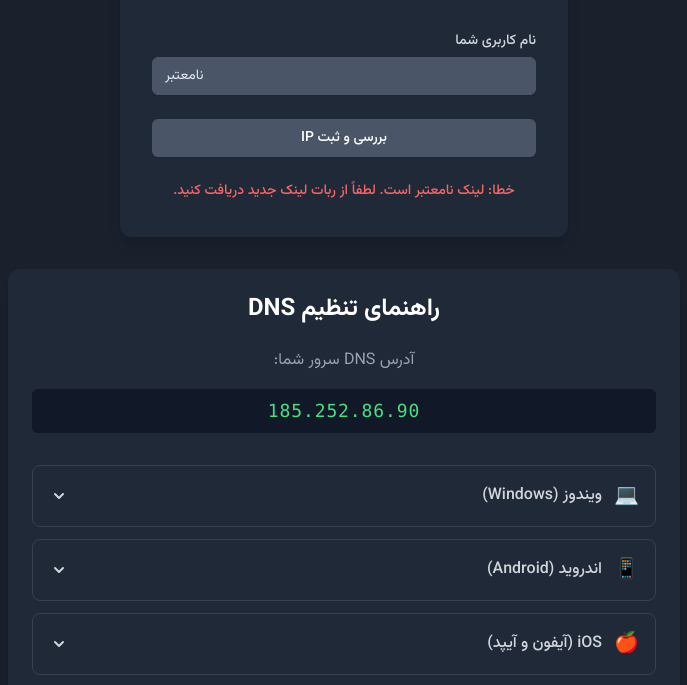
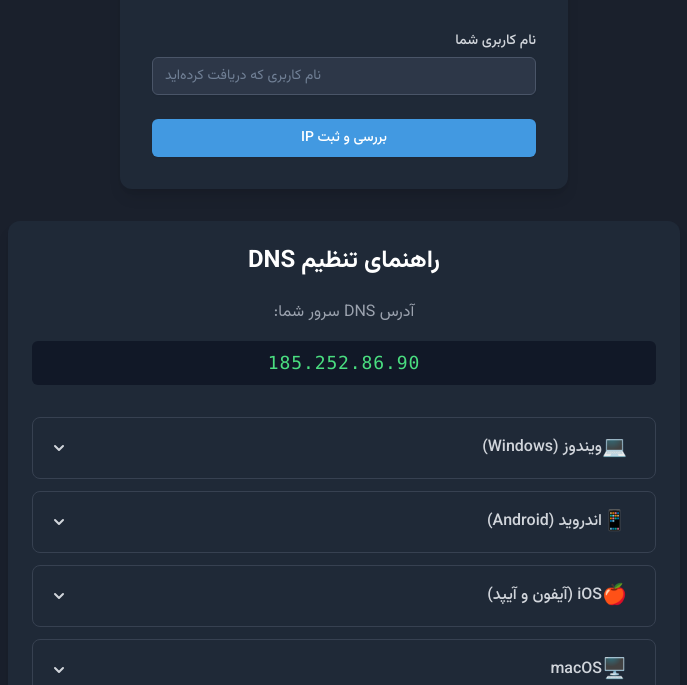
Before and after one commit to Amirrezahoseinabadi/adguard-ip, a plain HTML site: page index.html in a window 1280 px wide. Shown: the part 115-800 px from the top of the page, without its empty margins (296-983 px from the left). Drawn offline with nearby package versions, Linux system fonts and the light colour scheme.

Commit message:
Add files via upload

```diff
--- a/index.html
+++ b/index.html
@@ -24,9 +24,6 @@
         .form-input::placeholder {
             color: #718096; /* text-gray-400 */
         }
-         .form-input:read-only {
-            background-color: #4a5568; /* bg-gray-600 */
-        }
         .btn-primary {
             background-color: #4299e1; /* bg-blue-500 */
             transition: background-color 0.3s;
@@ -38,9 +35,14 @@
             background-color: #4a5568; /* bg-gray-600 */
             cursor: not-allowed;
         }
-        .status-message {
-            min-height: 24px;
-            transition: color 0.3s;
+        .toast {
+            visibility: hidden;
+            opacity: 0;
+            transition: opacity 0.5s, visibility 0.5s;
+        }
+        .toast.show {
+            visibility: visible;
+            opacity: 1;
         }
         /* Accordion styles */
         .accordion-content {
@@ -70,22 +72,21 @@
         <div class="space-y-6">
             <div>
                 <label for="username" class="text-sm font-medium text-gray-300">نام کاربری شما</label>
-                <input id="username" name="username" type="text" readonly
+                <input id="username" name="username" type="text" required
                        class="form-input block w-full px-3 py-2 mt-1 border rounded-md shadow-sm focus:outline-none focus:ring-blue-500 focus:border-blue-500 sm:text-sm"
-                       placeholder="در حال بارگذاری...">
+                       placeholder="نام کاربری که دریافت کرده‌اید">
             </div>
 
             <div>
-                <button id="submitBtn"
+                <button id="submitBtn" onclick="updateClientIp()"
                         class="btn-primary w-full flex justify-center py-2 px-4 border border-transparent rounded-md shadow-sm text-sm font-medium text-white focus:outline-none focus:ring-2 focus:ring-offset-2 focus:ring-blue-500">
                     <span id="btnText">بررسی و ثبت IP</span>
-                    <svg id="spinner" class="animate-spin ml-3 -mr-1 h-5 w-5 text-white hidden" xmlns="http://www.w.org/2000/svg" fill="none" viewBox="0 0 24 24">
+                    <svg id="spinner" class="animate-spin -ml-1 mr-3 h-5 w-5 text-white hidden" xmlns="http://www.w3.org/2000/svg" fill="none" viewBox="0 0 24 24">
                         <circle class="opacity-25" cx="12" cy="12" r="10" stroke="currentColor" stroke-width="4"></circle>
                         <path class="opacity-75" fill="currentColor" d="M4 12a8 8 0 018-8V0C5.373 0 0 5.373 0 12h4zm2 5.291A7.962 7.962 0 014 12H0c0 3.042 1.135 5.824 3 7.938l3-2.647z"></path>
                     </svg>
                 </button>
             </div>
-            <p id="statusMessage" class="status-message text-center text-sm font-medium"></p>
         </div>
     </div>
 
@@ -94,12 +95,19 @@
         <h3 class="text-2xl font-bold text-center text-white mb-6">راهنمای تنظیم DNS</h3>
         <p class="text-center text-gray-400 mb-4">آدرس DNS سرور شما:</p>
         <div class="text-center bg-gray-900 text-green-400 font-mono py-2 px-4 rounded-md text-lg tracking-wider mb-8" id="dns-ip-display">
-            185.252.86.90
+            <!-- DNS IP will be inserted here by script -->
         </div>
 
         <div class="space-y-3" id="accordion-container">
             <!-- Accordion items will be generated by script -->
         </div>
+    </div>
+
+
+    <!-- Toast Notification -->
+    <div id="toast" class="toast fixed bottom-5 right-5 flex items-center w-full max-w-xs p-4 space-x-4 text-gray-500 bg-white divide-x divide-gray-200 rounded-lg shadow dark:text-gray-400 dark:divide-gray-700 space-x-reverse dark:bg-gray-800" role="alert">
+        <div id="toast-icon" class="text-2xl"></div>
+        <div id="toast-message" class="pr-4 text-sm font-normal"></div>
     </div>
 
 <script>
@@ -108,81 +116,191 @@
     // -------------------------------------------------------------------
 
     // 1. آدرس کامل ورکر کلودفلر خود را که ساخته‌اید، در خط زیر جایگزین کنید.
-    // مطمئن شوید که در انتهای آدرس، مسیر API یعنی /api/update وجود داشته باشد.
-    const WORKER_API_URL = "https://adguard-api-proxy.amiruserbot7.workers.dev/api/update";
+    const WORKER_URL = "https://adguard-api-proxy.amiruserbot7.workers.dev/";
 
     // 2. آدرس IP سرور DNS خود را اینجا وارد کنید تا در راهنما نمایش داده شود.
     const DNS_SERVER_IP = "185.252.86.90";
 
     // -------------------------------------------------------------------
 
-    // Elements
-    const usernameInput = document.getElementById('username');
+    document.getElementById('dns-ip-display').textContent = DNS_SERVER_IP;
+
+    const instructions = [
+        {
+            title: 'ویندوز (Windows)',
+            icon: '💻',
+            content: `
+                <ol class="list-decimal list-inside space-y-2 text-gray-300">
+                    <li>وارد <strong>Control Panel</strong> شوید.</li>
+                    <li>به <strong>Network and Internet</strong> و سپس <strong>Network and Sharing Center</strong> بروید.</li>
+                    <li>روی کانکشن فعال خود (مثلاً Ethernet یا Wi-Fi) کلیک کرده و <strong>Properties</strong> را انتخاب کنید.</li>
+                    <li>گزینه <strong>Internet Protocol Version 4 (TCP/IPv4)</strong> را انتخاب و دوباره روی <strong>Properties</strong> کلیک کنید.</li>
+                    <li>گزینه <strong>Use the following DNS server addresses</strong> را فعال کنید.</li>
+                    <li>در کادر <strong>Preferred DNS server</strong>، آدرس <strong>${DNS_SERVER_IP}</strong> را وارد کرده و OK را بزنید.</li>
+                </ol>
+            `
+        },
+        {
+            title: 'اندروید (Android)',
+            icon: '📱',
+            content: `
+                <ol class="list-decimal list-inside space-y-2 text-gray-300">
+                    <li>به <strong>Settings</strong> و سپس <strong>Network & internet</strong> (یا Wi-Fi & network) بروید.</li>
+                    <li>گزینه <strong>Private DNS</strong> را پیدا کنید. (اگر پیدا نشد، آن را جستجو کنید).</li>
+                    <li>گزینه <strong>Private DNS provider hostname</strong> را انتخاب کنید.</li>
+                    <li>در کادر مربوطه، آدرس <strong>${DNS_SERVER_IP}</strong> را وارد کرده و <strong>Save</strong> کنید.</li>
+                    <li class="mt-4 text-sm text-gray-400"><strong>روش جایگزین (برای Wi-Fi):</strong> در تنظیمات Wi-Fi، روی شبکه متصل خود نگه داشته و <strong>Modify network</strong> را انتخاب کنید. سپس IP settings را به <strong>Static</strong> تغییر داده و در قسمت DNS 1 آدرس را وارد کنید.</li>
+                </ol>
+            `
+        },
+        {
+            title: 'iOS (آیفون و آیپد)',
+            icon: '🍎',
+            content: `
+                <ol class="list-decimal list-inside space-y-2 text-gray-300">
+                    <li>به <strong>Settings</strong> و سپس <strong>Wi-Fi</strong> بروید.</li>
+                    <li>روی علامت <strong>(i)</strong> آبی رنگ کنار نام شبکه Wi-Fi خود ضربه بزنید.</li>
+                    <li>به پایین اسکرول کرده و <strong>Configure DNS</strong> را انتخاب کنید.</li>
+                    <li>گزینه <strong>Manual</strong> را انتخاب کرده و سرورهای قبلی را با زدن (-) حذف کنید.</li>
+                    <li>روی <strong>Add Server</strong> ضربه زده و آدرس <strong>${DNS_SERVER_IP}</strong> را وارد کنید.</li>
+                    <li>در نهایت <strong>Save</strong> را بزنید.</li>
+                </ol>
+            `
+        },
+         {
+            title: 'macOS',
+            icon: '🖥️',
+            content: `
+                <ol class="list-decimal list-inside space-y-2 text-gray-300">
+                    <li>منوی Apple را باز کرده و به <strong>System Settings</strong> (یا System Preferences) بروید.</li>
+                    <li>روی <strong>Network</strong> کلیک کنید.</li>
+                    <li>کانکشن فعال خود (Wi-Fi یا Ethernet) را از لیست انتخاب کرده و روی دکمه <strong>Details...</strong> (یا Advanced...) کلیک کنید.</li>
+                    <li>به تب <strong>DNS</strong> بروید.</li>
+                    <li>روی دکمه <strong>+</strong> کلیک کرده و آدرس <strong>${DNS_SERVER_IP}</strong> را وارد کنید.</li>
+                    <li>سرورهای DNS قدیمی را با انتخاب آنها و زدن دکمه <strong>-</strong> حذف کنید.</li>
+                     <li>روی <strong>OK</strong> و سپس <strong>Apply</strong> کلیک کنید.</li>
+                </ol>
+            `
+        },
+        {
+            title: 'مودم و روتر',
+            icon: '🌐',
+            content: `
+                <p class="text-gray-300">تنظیم DNS روی مودم باعث می‌شود تمام دستگاه‌های متصل به آن به صورت خودکار از این سرویس استفاده کنند.</p>
+                <ol class="list-decimal list-inside space-y-2 text-gray-300 mt-4">
+                    <li>مرورگر خود را باز کرده و با وارد کردن آدرس IP مودم (معمولاً <strong>192.168.1.1</strong>) وارد پنل تنظیمات آن شوید.</li>
+                    <li>نام کاربری و رمز عبور مودم را وارد کنید (معمولاً admin/admin یا روی برچسب پشت مودم نوشته شده است).</li>
+                    <li>به دنبال بخشی به نام <strong>DNS Settings</strong>، <strong>Network Settings</strong> یا <strong>DHCP Server</strong> بگردید.</li>
+                    <li>گزینه تنظیم دستی DNS را پیدا کرده و آدرس <strong>${DNS_SERVER_IP}</strong> را به عنوان DNS اصلی (Primary) وارد کنید.</li>
+                    <li>تنظیمات را ذخیره کرده و مودم را ری‌استارت کنید.</li>
+                </ol>
+            `
+        },
+    ];
+
+    const accordionContainer = document.getElementById('accordion-container');
+    instructions.forEach(item => {
+        const itemHtml = `
+            <div class="border border-gray-700 rounded-lg">
+                <h2>
+                    <button type="button" class="accordion-button flex items-center justify-between w-full p-4 font-medium text-right text-gray-300 hover:bg-gray-700 focus:outline-none">
+                        <span class="flex items-center">
+                            <span class="text-xl mr-3">${item.icon}</span>
+                            <span>${item.title}</span>
+                        </span>
+                        <svg class="w-5 h-5 shrink-0" fill="currentColor" viewBox="0 0 20 20" xmlns="http://www.w3.org/2000/svg"><path fill-rule="evenodd" d="M5.293 7.293a1 1 0 011.414 0L10 10.586l3.293-3.293a1 1 0 111.414 1.414l-4 4a1 1 0 01-1.414 0l-4-4a1 1 0 010-1.414z" clip-rule="evenodd"></path></svg>
+                    </button>
+                </h2>
+                <div class="accordion-content">
+                    <div class="p-5 border-t border-gray-700">
+                        ${item.content}
+                    </div>
+                </div>
+            </div>
+        `;
+        accordionContainer.innerHTML += itemHtml;
+    });
+
+    document.querySelectorAll('.accordion-button').forEach(button => {
+        button.addEventListener('click', () => {
+            const content = button.parentElement.nextElementSibling;
+            button.classList.toggle('open');
+            if (content.style.maxHeight) {
+                content.style.maxHeight = null;
+            } else {
+                content.style.maxHeight = content.scrollHeight + "px";
+            }
+        });
+    });
+
     const submitBtn = document.getElementById('submitBtn');
     const btnText = document.getElementById('btnText');
     const spinner = document.getElementById('spinner');
-    const statusMessage = document.getElementById('statusMessage');
 
-    // Utility to get URL parameters
-    function getUrlParameter(name) {
-        name = name.replace(/[\[]/, '\\[').replace(/[\]]/, '\\]');
-        const regex = new RegExp('[\\?&]' + name + '=([^&#]*)');
-        const results = regex.exec(location.search);
-        return results === null ? '' : decodeURIComponent(results[1].replace(/\+/g, ' '));
+    function showToast(message, isSuccess) {
+        const toast = document.getElementById('toast');
+        const toastMessage = document.getElementById('toast-message');
+        const toastIcon = document.getElementById('toast-icon');
+
+        toastMessage.textContent = message;
+        if (isSuccess) {
+            toast.classList.remove('bg-red-200', 'dark:bg-red-800');
+            toast.classList.add('bg-green-200', 'dark:bg-green-800');
+            toastIcon.textContent = '✅';
+        } else {
+            toast.classList.remove('bg-green-200', 'dark:bg-green-800');
+            toast.classList.add('bg-red-200', 'dark:bg-red-800');
+            toastIcon.textContent = '❌';
+        }
+
+        toast.classList.add('show');
+        setTimeout(() => {
+            toast.classList.remove('show');
+        }, 5000);
     }
 
-    // Main update function
     async function updateClientIp() {
-        const clientUsername = usernameInput.value;
-        const chatId = getUrlParameter('chatId');
-
-        if (!clientUsername || !chatId) {
-            statusMessage.textContent = 'خطا: اطلاعات نامعتبر است. لطفاً دوباره از ربات لینک بگیرید.';
-            statusMessage.style.color = '#f44336'; // red
+        const username = document.getElementById('username').value.trim();
+        if (!username) {
+            showToast('لطفاً نام کاربری خود را وارد کنید.', false);
+            return;
+        }
+        if (WORKER_URL.includes("!!!")) {
+            showToast('خطای پیکربندی: لطفاً آدرس ورکر را در فایل HTML ویرایش کنید.', false);
             return;
         }
 
         // --- UI Loading State ---
         submitBtn.disabled = true;
-        btnText.textContent = 'در حال پردازش';
+        btnText.textContent = 'در حال پردازش...';
         spinner.classList.remove('hidden');
-        statusMessage.textContent = 'در حال دریافت IP شما...';
-        statusMessage.style.color = '#e2e8f0'; // default text color
 
         try {
-            // Step 1: Get user's public IP
-            const ipResponse = await fetch('https://api.ipify.org?format=json');
-            if (!ipResponse.ok) throw new Error('سرویس دریافت IP پاسخگو نیست.');
-            const ipData = await ipResponse.json();
-            const clientIp = ipData.ip;
-
-            statusMessage.textContent = `IP شما (${clientIp}) دریافت شد. در حال ارسال به سرور...`;
-
-            // Step 2: Send data to our Cloudflare Worker API
-            const apiResponse = await fetch(WORKER_API_URL, {
+            const response = await fetch(WORKER_URL, {
                 method: 'POST',
-                headers: { 'Content-Type': 'application/json' },
-                body: JSON.stringify({
-                    clientUsername,
-                    chatId,
-                    clientIp,
-                }),
+                headers: {
+                    'Content-Type': 'application/json'
+                },
+                body: JSON.stringify({ username: username })
             });
 
-            const result = await apiResponse.json();
+            const result = await response.json();
 
-            if (!apiResponse.ok || !result.success) {
-                throw new Error(result.error || 'خطای ناشناخته از سمت سرور.');
+            if (response.ok) {
+                showToast(result.message, true);
+            } else {
+                throw new Error(result.error || 'یک خطای ناشناخته رخ داد.');
             }
-
-            statusMessage.textContent = 'عملیات موفقیت‌آمیز بود! پیام تاییدیه در تلگرام ارسال شد.';
-            statusMessage.style.color = '#48bb78'; // green
 
         } catch (error) {
             console.error('An error occurred:', error);
-            let errorMessage = error.message.includes('fetch') ? 'خطای شبکه. آیا آدرس ورکر صحیح است و ورکر فعال است؟' : error.message;
-            statusMessage.textContent = errorMessage;
-            statusMessage.style.color = '#f56565'; // red
+            let errorMessage = 'یک خطای غیرمنتظره رخ داد.';
+             if (error.message.includes('Failed to fetch')) {
+                 errorMessage = 'خطای شبکه. آیا آدرس ورکر صحیح است و ورکر فعال است؟';
+            } else {
+                 errorMessage = error.message;
+            }
+            showToast(errorMessage, false);
         } finally {
             // --- UI Reset State ---
             submitBtn.disabled = false;
@@ -190,77 +308,6 @@
             spinner.classList.add('hidden');
         }
     }
-
-    // Page Initialization
-    document.addEventListener('DOMContentLoaded', () => {
-        // Set DNS IP in display
-        document.getElementById('dns-ip-display').textContent = DNS_SERVER_IP;
-
-        // Populate and validate username from URL
-        const usernameFromUrl = getUrlParameter('username');
-        const chatIdFromUrl = getUrlParameter('chatId');
-
-        if (usernameFromUrl && chatIdFromUrl) {
-            usernameInput.value = usernameFromUrl;
-        } else {
-            statusMessage.textContent = 'خطا: لینک نامعتبر است. لطفاً از ربات لینک جدید دریافت کنید.';
-            statusMessage.style.color = '#f56565';
-            submitBtn.disabled = true;
-            usernameInput.value = 'نامعتبر';
-        }
-
-        // Attach event listener
-        submitBtn.addEventListener('click', updateClientIp);
-
-        // --- Accordion Setup ---
-        const instructions = [
-            {
-                title: 'ویندوز (Windows)', icon: '💻',
-                content: `<ol class="list-decimal list-inside space-y-2 text-gray-300"><li>وارد <strong>Control Panel</strong> شوید.</li><li>به <strong>Network and Internet</strong> و سپس <strong>Network and Sharing Center</strong> بروید.</li><li>روی کانکشن فعال خود (مثلاً Ethernet یا Wi-Fi) کلیک کرده و <strong>Properties</strong> را انتخاب کنید.</li><li>گزینه <strong>Internet Protocol Version 4 (TCP/IPv4)</strong> را انتخاب و دوباره روی <strong>Properties</strong> کلیک کنید.</li><li>گزینه <strong>Use the following DNS server addresses</strong> را فعال کنید.</li><li>در کادر <strong>Preferred DNS server</strong>، آدرس <strong>${DNS_SERVER_IP}</strong> را وارد کرده و OK را بزنید.</li></ol>`
-            },
-            {
-                title: 'اندروید (Android)', icon: '📱',
-                content: `<ol class="list-decimal list-inside space-y-2 text-gray-300"><li>به <strong>Settings</strong> و سپس <strong>Network & internet</strong> (یا Wi-Fi & network) بروید.</li><li>گزینه <strong>Private DNS</strong> را پیدا کنید. (اگر پیدا نشد، آن را جستجو کنید).</li><li>گزینه <strong>Private DNS provider hostname</strong> را انتخاب کنید.</li><li>در کادر مربوطه، آدرس دامنه DNS خود را وارد کنید (اگر دارید، در غیر این صورت از روش جایگزین استفاده کنید).</li><li class="mt-4 text-sm text-gray-400"><strong>روش جایگزین (برای Wi-Fi):</strong> در تنظیمات Wi-Fi، روی شبکه متصل خود نگه داشته و <strong>Modify network</strong> را انتخاب کنید. سپس IP settings را به <strong>Static</strong> تغییر داده و در قسمت DNS 1 آدرس <strong>${DNS_SERVER_IP}</strong> را وارد کنید.</li></ol>`
-            },
-            {
-                title: 'iOS (آیفون و آیپد)', icon: '🍎',
-                content: `<ol class="list-decimal list-inside space-y-2 text-gray-300"><li>به <strong>Settings</strong> و سپس <strong>Wi-Fi</strong> بروید.</li><li>روی علامت <strong>(i)</strong> آبی رنگ کنار نام شبکه Wi-Fi خود ضربه بزنید.</li><li>به پایین اسکرول کرده و <strong>Configure DNS</strong> را انتخاب کنید.</li><li>گزینه <strong>Manual</strong> را انتخاب کرده و سرورهای قبلی را با زدن (-) حذف کنید.</li><li>روی <strong>Add Server</strong> ضربه زده و آدرس <strong>${DNS_SERVER_IP}</strong> را وارد کنید.</li><li>در نهایت <strong>Save</strong> را بزنید.</li></ol>`
-            },
-            {
-                title: 'macOS', icon: '🖥️',
-                content: `<ol class="list-decimal list-inside space-y-2 text-gray-300"><li>منوی Apple را باز کرده و به <strong>System Settings</strong> (یا System Preferences) بروید.</li><li>روی <strong>Network</strong> کلیک کنید.</li><li>کانکشن فعال خود (Wi-Fi یا Ethernet) را از لیست انتخاب کرده و روی دکمه <strong>Details...</strong> (یا Advanced...) کلیک کنید.</li><li>به تب <strong>DNS</strong> بروید.</li><li>روی دکمه <strong>+</strong> کلیک کرده و آدرس <strong>${DNS_SERVER_IP}</strong> را وارد کنید.</li><li>سرورهای DNS قدیمی را با انتخاب آنها و زدن دکمه <strong>-</strong> حذف کنید.</li><li>روی <strong>OK</strong> و سپس <strong>Apply</strong> کلیک کنید.</li></ol>`
-            },
-            {
-                title: 'مودم و روتر', icon: '🌐',
-                content: `<p class="text-gray-300">تنظیم DNS روی مودم باعث می‌شود تمام دستگاه‌های متصل به آن به صورت خودکار از این سرویس استفاده کنند.</p><ol class="list-decimal list-inside space-y-2 text-gray-300 mt-4"><li>مرورگر خود را باز کرده و با وارد کردن آدرس IP مودم (معمولاً <strong>192.168.1.1</strong>) وارد پنل تنظیمات آن شوید.</li><li>نام کاربری و رمز عبور مودم را وارد کنید (معمولاً admin/admin یا روی برچسب پشت مودم نوشته شده است).</li><li>به دنبال بخشی به نام <strong>DNS Settings</strong>، <strong>Network Settings</strong> یا <strong>DHCP Server</strong> بگردید.</li><li>گزینه تنظیم دستی DNS را پیدا کرده و آدرس <strong>${DNS_SERVER_IP}</strong> را به عنوان DNS اصلی (Primary) وارد کنید.</li><li>تنظیمات را ذخیره کرده و مودم را ری‌استارت کنید.</li></ol>`
-            },
-        ];
-
-        const accordionContainer = document.getElementById('accordion-container');
-        instructions.forEach(item => {
-            const itemHtml = `
-                <div class="border border-gray-700 rounded-lg">
-                    <h2><button type="button" class="accordion-button flex items-center justify-between w-full p-4 font-medium text-right text-gray-300 hover:bg-gray-700 focus:outline-none">
-                        <span class="flex items-center"><span class="text-xl ml-3">${item.icon}</span><span>${item.title}</span></span>
-                        <svg class="w-5 h-5 shrink-0" fill="currentColor" viewBox="0 0 20 20"><path fill-rule="evenodd" d="M5.293 7.293a1 1 0 011.414 0L10 10.586l3.293-3.293a1 1 0 111.414 1.414l-4 4a1 1 0 01-1.414 0l-4-4a1 1 0 010-1.414z" clip-rule="evenodd"></path></svg>
-                    </button></h2>
-                    <div class="accordion-content"><div class="p-5 border-t border-gray-700">${item.content}</div></div>
-                </div>`;
-            accordionContainer.innerHTML += itemHtml;
-        });
-
-        document.querySelectorAll('.accordion-button').forEach(button => {
-            button.addEventListener('click', () => {
-                const content = button.parentElement.nextElementSibling;
-                button.classList.toggle('open');
-                if (content.style.maxHeight) {
-                    content.style.maxHeight = null;
-                } else {
-                    content.style.maxHeight = content.scrollHeight + "px";
-                }
-            });
-        });
-    });
 </script>
 
 </body>
```
